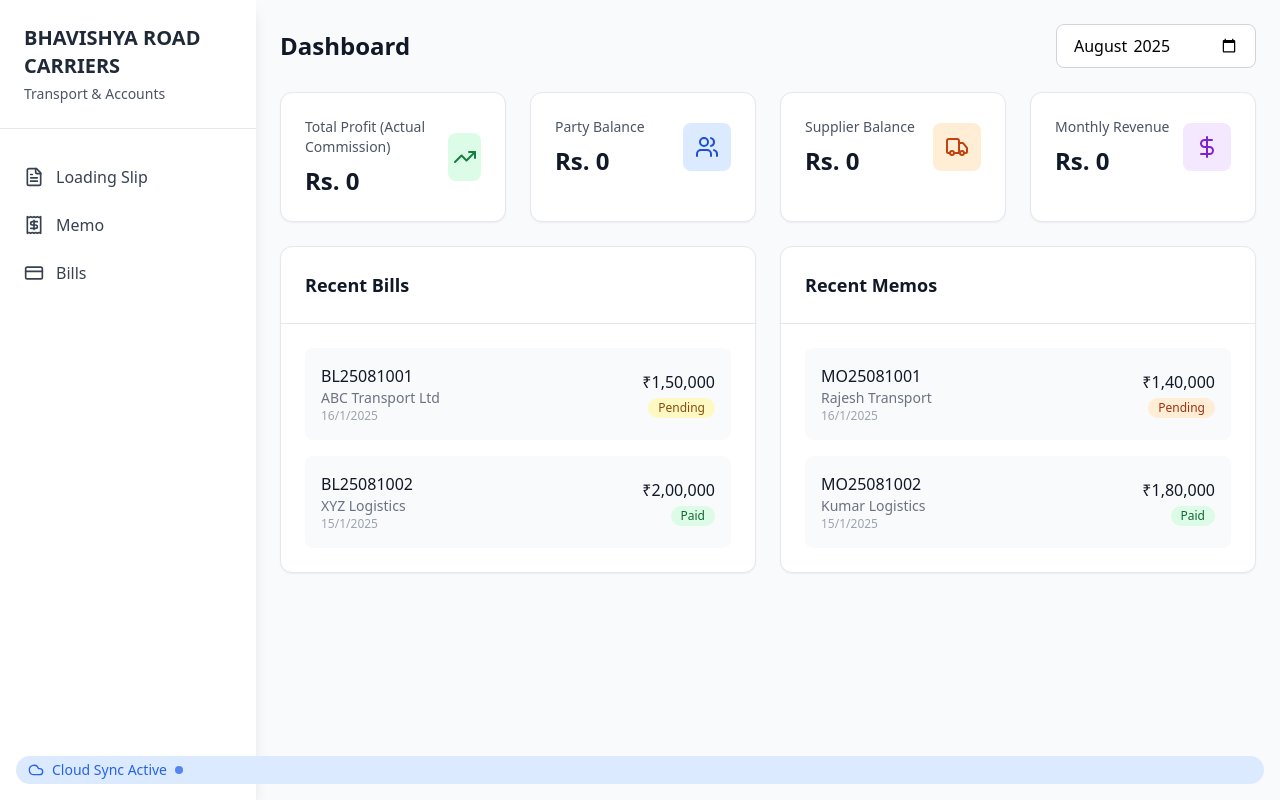
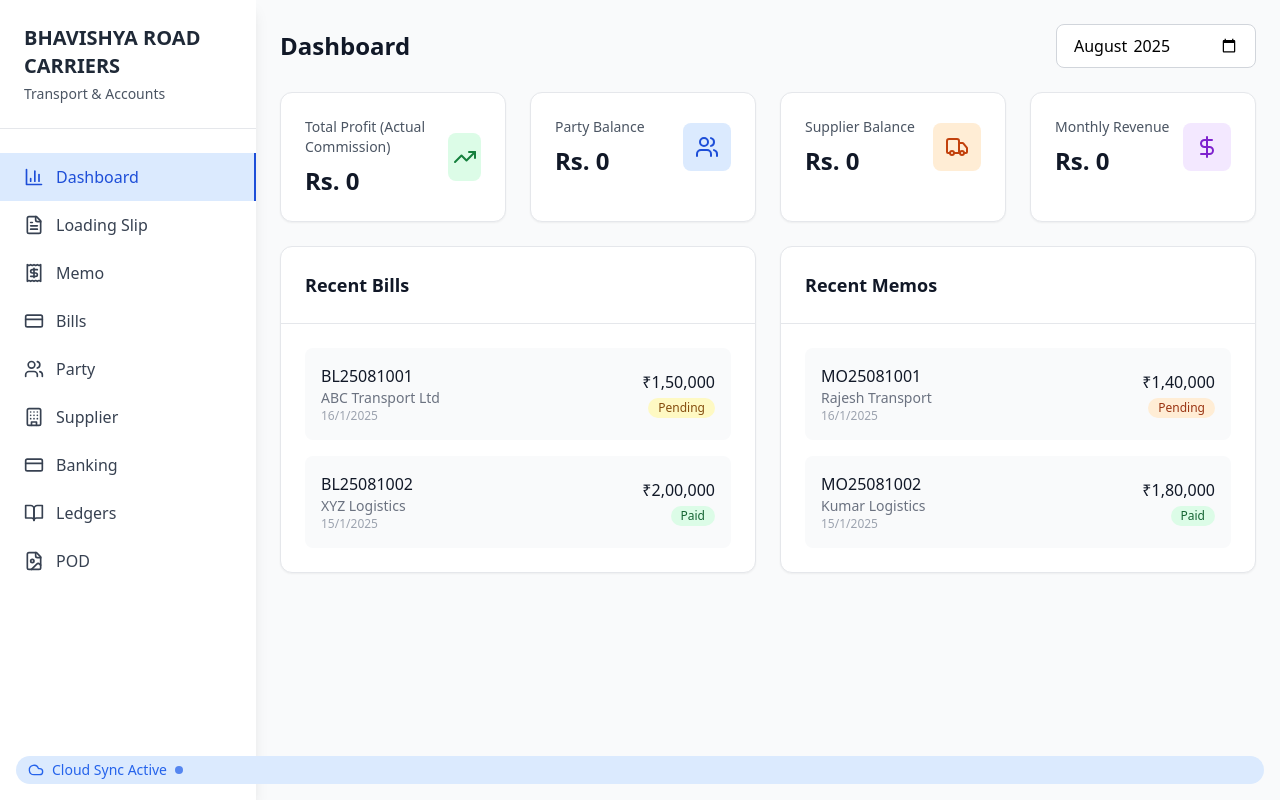
Before and after one commit to balan30/BRCAPP, a React (Vite) app: page / in a window 1280 px wide. Built offline with nearby package versions, Linux system fonts and the light colour scheme; no server answers.

Commit message:
Restore full navigation menu with correct sequence

```diff
--- a/src/components/Layout.tsx
+++ b/src/components/Layout.tsx
@@ -1,5 +1,5 @@
 import React from 'react';
-import { FileText, Receipt, CreditCard } from 'lucide-react';
+import { BarChart3, FileText, Receipt, CreditCard, Users, Building, CreditCard as Banking, BookOpen, FileImage } from 'lucide-react';
 import ConnectionStatus from './ConnectionStatus';
 
 interface LayoutProps {
@@ -10,9 +10,15 @@ interface LayoutProps {
 
 export const Layout: React.FC<LayoutProps> = ({ children, currentPage, onNavigate }) => {
   const menuItems = [
+    { id: 'dashboard', label: 'Dashboard', icon: BarChart3 },
     { id: 'loading-slip', label: 'Loading Slip', icon: FileText },
     { id: 'memo', label: 'Memo', icon: Receipt },
     { id: 'bills', label: 'Bills', icon: CreditCard },
+    { id: 'party', label: 'Party', icon: Users },
+    { id: 'supplier', label: 'Supplier', icon: Building },
+    { id: 'banking', label: 'Banking', icon: Banking },
+    { id: 'ledgers', label: 'Ledgers', icon: BookOpen },
+    { id: 'pod', label: 'POD', icon: FileImage },
   ];
 
   return (
```
